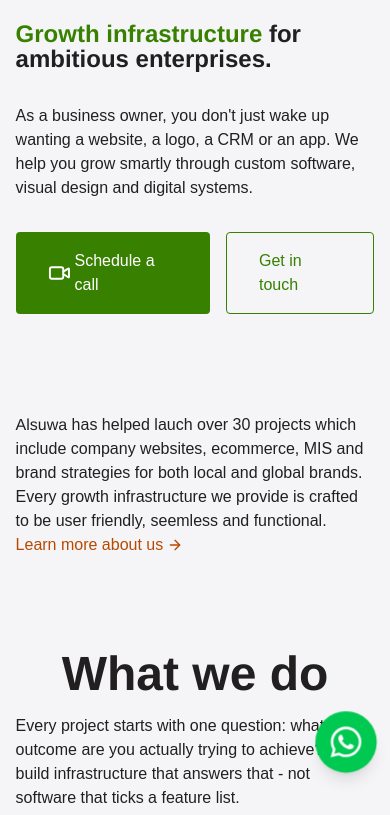
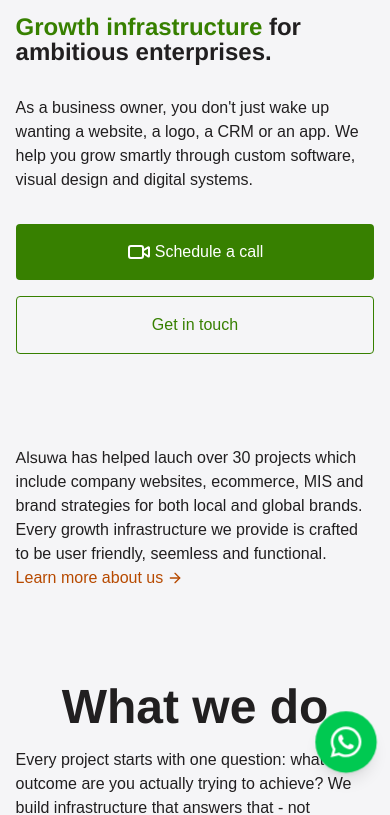
Before and after one commit to AlexAaqil/alsuwa-web, an Astro site: page / in a window 390 px wide. Shown: the part 58-873 px from the top of the page. Built offline with nearby package versions, Linux system fonts and the light colour scheme; Astro itself is replaced by a stand-in of ours.

Commit message:
fixed the hero section height issue on mobile devices.

```diff
--- a/src/assets/styles/pages/home-page.css
+++ b/src/assets/styles/pages/home-page.css
@@ -8,7 +8,7 @@
     }
 
     .Hero {
-        @apply h-[40dvh] flex items-center justify-center;
+        @apply flex items-center justify-center;
         @apply lg:min-h-[90dvh];
 
         .container-fluid {
@@ -30,14 +30,14 @@
                 }
 
                 .hero-btns {
-                    @apply flex gap-4;
-                    @apply md:gap-8 md:justify-center;
+                    @apply flex flex-col gap-4;
+                    @apply md:flex-row md:gap-8 md:justify-center;
 
                     a {
-                        @apply inline-block;
+                        @apply inline-block text-center;
 
                         &.btn-primary {
-                            @apply flex items-center gap-1;
+                            @apply flex items-center justify-center gap-1;
                         }
                     }
                 }
```
